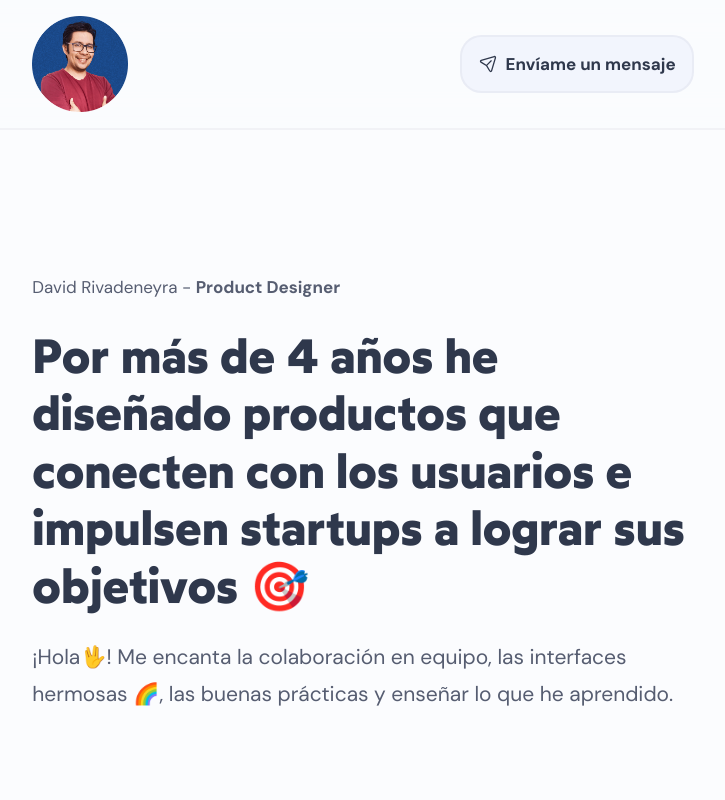
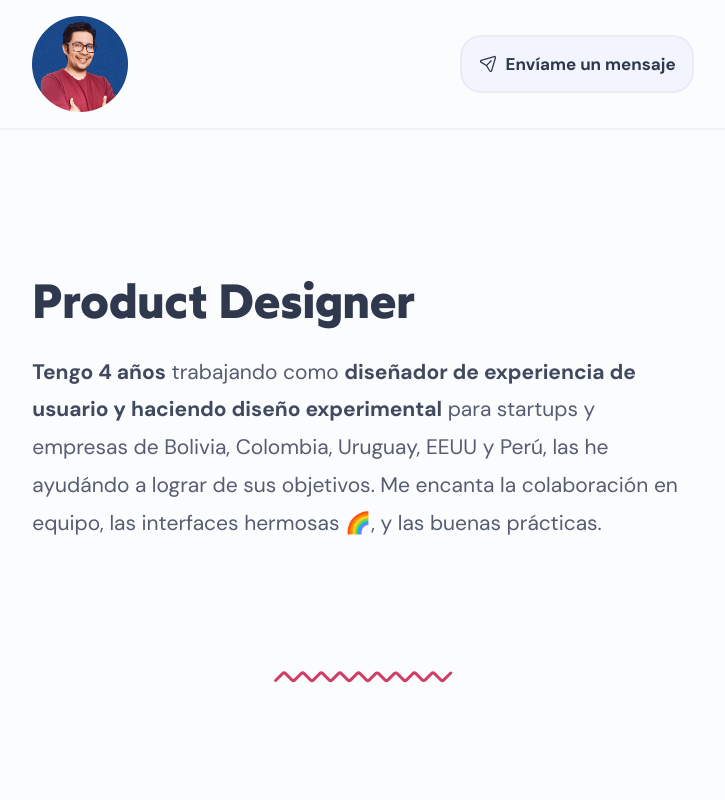
Before and after one commit to davidrivadeneyra/agrosol, a Next.js app: page / in a window 1280 px wide. Shown: the top 800 px of the page, without its empty margins (277-1002 px from the left). Built offline with nearby package versions, Linux system fonts and the light colour scheme.

Commit message:
vuelve a estar activo los casos

```diff
--- a/app/globals.css
+++ b/app/globals.css
@@ -54,7 +54,7 @@
 
 		--blue-200: 222deg, 24%, 19%;
 		--blue-300: 222deg, 40%, 20%;
-		--blue-500: 215deg, 95%, 57%;
+		--blue-500: 215deg, 95%, 65%;
 		--blue-700: 216deg, 25%, 70%;
 		--blue-800: 215deg, 67%, 94%;
 		--blue-900: 215deg, 90%, 98%;
--- a/app/page.js
+++ b/app/page.js
@@ -10,26 +10,23 @@ export default function Home() {
 			<HeaderMini></HeaderMini>
 			<div className='container'>
 				<main className='section-block mb-32'>
-					<p className='p-base text-gray-700 pb-6'>
-						David Rivadeneyra -{' '}
-						<span className='b-base text-gray-700'>
-							Product Designer
-						</span>
-					</p>
-					<h1 className='heading-bigger pb-6'>
-						Por más de 4 años he diseñado productos que conecten con
-						los usuarios e impulsen startups a lograr sus objetivos
-						🎯
-					</h1>
+					<h1 className='heading-bigger pb-6'>Product Designer</h1>
 					<p className='p-large'>
-						¡Hola🖖! Me encanta la colaboración en equipo, las
-						interfaces hermosas 🌈, las buenas prácticas y enseñar
-						lo que he aprendido.
+						<span className='b-large'>Tengo 4 años</span> trabajando
+						como{' '}
+						<span className='b-large'>
+							diseñador de experiencia de usuario y haciendo
+							diseño experimental
+						</span>{' '}
+						para startups y empresas de Bolivia, Colombia, Uruguay,
+						EEUU y Perú, las he ayudándo a lograr de sus objetivos.
+						Me encanta la colaboración en equipo, las interfaces
+						hermosas 🌈, y las buenas prácticas.
 					</p>
 				</main>
 				<Divider className='divider-red'></Divider>
 
-				{/* <section className='section-block mb-0 pb-16 desktop:pb-12'>
+				<section className='section-block mb-0 pb-16 desktop:pb-12'>
 					<h2 className='heading-big text-gray-900 desktop:mb-0'>
 						📌 Proyectos destacados
 					</h2>
@@ -61,7 +58,7 @@ export default function Home() {
 						<img src='/assets/img/pg.png' alt='' />
 					</Link>
 					<Link
-						href='carrito'
+						href='/carrito'
 						className='transition ease-in-out duration-300 mb-24 tablet:mb-6 group flex flex-col-reverse gap-10 tablet:gap-12 tablet:grid tablet:grid-cols-2 tablet:items-center tablet:p-16 tablet:-mx-16 rounded-[2rem] tablet:border-2 tablet:border-gray-100 tablet:hover:bg-gray-900/[1.5%] tablet:hover:border-gray-900/[5%] '>
 						<div>
 							<h4 className='heading-small text-gray-600'>
@@ -106,7 +103,7 @@ export default function Home() {
 						</div>
 						<img src='/assets/img/recursosdev-tiny.png' alt='' />
 					</div>
-				</section> */}
+				</section>
 			</div>
 			<Divider className='divider-red'></Divider>
 			<Footer></Footer>
--- a/public/styles.css
+++ b/public/styles.css
@@ -495,7 +495,7 @@ video {
   --gray-900: 222deg, 2%, 94%;
   --blue-200: 222deg, 24%, 19%;
   --blue-300: 222deg, 40%, 20%;
-  --blue-500: 215deg, 95%, 57%;
+  --blue-500: 215deg, 95%, 65%;
   --blue-700: 216deg, 25%, 70%;
   --blue-800: 215deg, 67%, 94%;
   --blue-900: 215deg, 90%, 98%;
@@ -1315,6 +1315,10 @@ body::selection {
   }
 }
 
+.static {
+  position: static;
+}
+
 .fixed {
   position: fixed;
 }
```
Also changed, not shown: app/carrito/page.js (renamed from app/cdsmcmdcc/page.js), app/plan-empresas/page.js (renamed from app/zzzzzzkkdssl/page.js).
